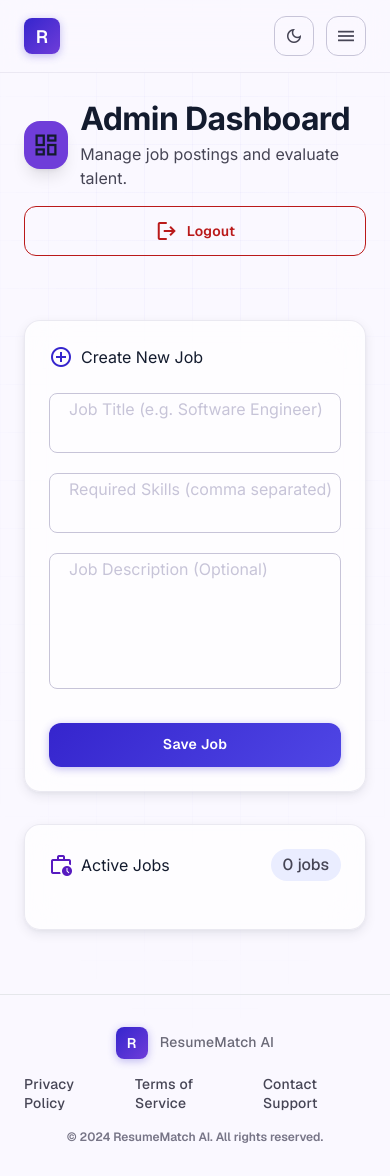
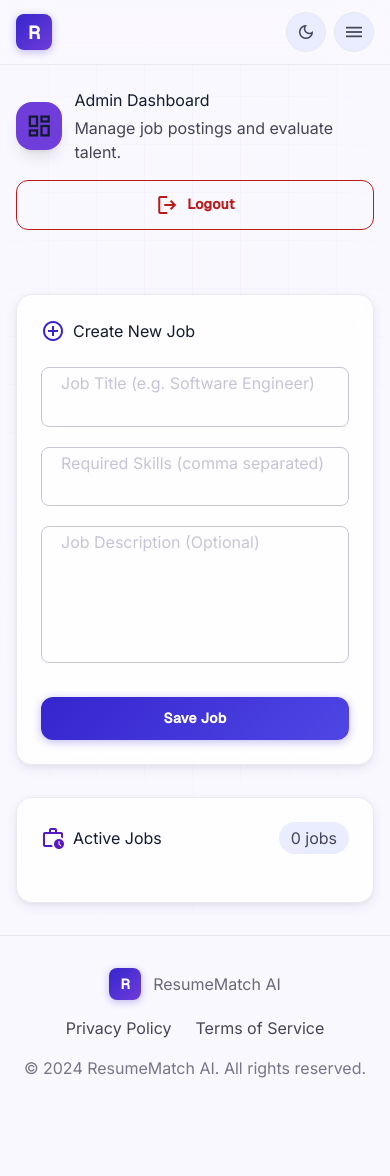
Before and after one commit to Adarsh51/airesume, a Flask app: page /admin in a window 390 px wide. After the commit the page ends 1078 px from the top, so only its background shows below. Run offline with Flask 3, Linux system fonts and the light colour scheme; the visitor is signed in with stand-in values (Sample User, id 1); some libraries are stand-ins or nearby versions.

Commit message:
Fix dark mode toggle, mobile menu, and redesign navbar

```diff
--- a/templates/base.html
+++ b/templates/base.html
@@ -1,10 +1,20 @@
 <!DOCTYPE html>
-<html lang="en" class="">
+<html lang="en">
 <head>
   <meta charset="UTF-8" />
   <meta name="viewport" content="width=device-width, initial-scale=1.0" />
   <meta name="description" content="ResumeMatch AI — AI-powered resume screening and matching system" />
   <title>{% block title %}ResumeMatch AI{% endblock %}</title>
+
+  <!-- Apply dark mode INSTANTLY before anything renders -->
+  <script>
+    (function() {
+      var d = localStorage.getItem('darkMode');
+      if (d === 'true' || (!d && window.matchMedia('(prefers-color-scheme: dark)').matches)) {
+        document.documentElement.classList.add('dark');
+      }
+    })();
+  </script>
 
   <!-- Tailwind CSS -->
   <script src="https://cdn.tailwindcss.com?plugins=forms,container-queries"></script>
@@ -19,103 +29,65 @@
             'error-container': 'var(--error-container)',
             'on-error': 'var(--on-error)',
             'surface': 'var(--surface)',
-            'on-secondary-fixed-variant': 'var(--on-secondary-fixed-variant)',
             'tertiary': 'var(--tertiary)',
             'surface-container-high': 'var(--surface-container-high)',
             'surface-container-lowest': 'var(--surface-container-lowest)',
             'primary': 'var(--primary)',
             'on-tertiary': 'var(--on-tertiary)',
-            'tertiary-fixed': 'var(--tertiary-fixed)',
             'on-surface': 'var(--on-surface)',
             'background': 'var(--background)',
-            'on-secondary-container': 'var(--on-secondary-container)',
-            'tertiary-fixed-dim': 'var(--tertiary-fixed-dim)',
             'surface-dim': 'var(--surface-dim)',
             'surface-tint': 'var(--surface-tint)',
-            'primary-fixed-dim': 'var(--primary-fixed-dim)',
-            'on-primary-container': 'var(--on-primary-container)',
-            'on-primary-fixed': 'var(--on-primary-fixed)',
-            'secondary-fixed-dim': 'var(--secondary-fixed-dim)',
             'on-surface-variant': 'var(--on-surface-variant)',
             'outline': 'var(--outline)',
             'on-secondary': 'var(--on-secondary)',
             'surface-variant': 'var(--surface-variant)',
             'error': 'var(--error)',
-            'on-primary-fixed-variant': 'var(--on-primary-fixed-variant)',
             'surface-container': 'var(--surface-container)',
             'inverse-on-surface': 'var(--inverse-on-surface)',
             'surface-container-low': 'var(--surface-container-low)',
-            'secondary-fixed': 'var(--secondary-fixed)',
-            'primary-fixed': 'var(--primary-fixed)',
             'primary-container': 'var(--primary-container)',
             'on-primary': 'var(--on-primary)',
-            'on-tertiary-fixed-variant': 'var(--on-tertiary-fixed-variant)',
-            'on-background': 'var(--on-background)',
+            'secondary': 'var(--secondary)',
             'secondary-container': 'var(--secondary-container)',
             'on-tertiary-container': 'var(--on-tertiary-container)',
+            'on-primary-container': 'var(--on-primary-container)',
+            'on-secondary-container': 'var(--on-secondary-container)',
+            'on-background': 'var(--on-background)',
+            'outline-variant': 'var(--outline-variant)',
             'on-error-container': 'var(--on-error-container)',
-            'secondary': 'var(--secondary)',
+            'inverse-primary': 'var(--inverse-primary)',
             'surface-container-highest': 'var(--surface-container-highest)',
-            'on-secondary-fixed': 'var(--on-secondary-fixed)',
-            'surface-bright': 'var(--surface-bright)',
-            'on-tertiary-fixed': 'var(--on-tertiary-fixed)',
-            'inverse-primary': 'var(--inverse-primary)',
-            'outline-variant': 'var(--outline-variant)'
-          },
-          borderRadius: {
-            DEFAULT: '0.25rem',
-            lg: '0.5rem',
-            xl: '0.75rem',
-            '2xl': '1rem',
-            full: '9999px'
+            'tertiary-container': 'var(--tertiary-container)',
           },
           spacing: {
-            base: '4px',
-            xs: '0.5rem',
-            gutter: '24px',
-            xl: '4rem',
-            md: '1.5rem',
-            'margin-desktop': '48px',
-            'margin-mobile': '16px',
-            sm: '1rem',
-            lg: '2.5rem'
+            'gutter': 'clamp(1rem, 3vw, 2rem)',
+            'section': 'clamp(3rem, 8vw, 6rem)',
+            'xl': 'clamp(2rem, 5vw, 4rem)',
           },
           fontFamily: {
-            'body-md': ['Inter'],
-            'body-lg': ['Inter'],
-            'headline-md': ['Inter'],
-            display: ['Inter'],
-            'headline-lg': ['Inter'],
-            'headline-lg-mobile': ['Inter'],
-            'label-md': ['Geist'],
-            'label-sm': ['Geist']
+            'display': ['"Inter"', 'sans-serif'],
+            'headline': ['"Inter"', 'sans-serif'],
+            'body': ['"Geist"', '"Inter"', 'sans-serif'],
           },
-          fontSize: {
-            'body-md': ['16px', { lineHeight: '1.6', fontWeight: '400' }],
-            'body-lg': ['18px', { lineHeight: '1.6', fontWeight: '400' }],
-            'headline-md': ['24px', { lineHeight: '1.3', letterSpacing: '-0.01em', fontWeight: '600' }],
-            display: ['48px', { lineHeight: '1.1', letterSpacing: '-0.02em', fontWeight: '700' }],
-            'headline-lg': ['32px', { lineHeight: '1.2', letterSpacing: '-0.02em', fontWeight: '700' }],
-            'headline-lg-mobile': ['24px', { lineHeight: '1.2', letterSpacing: '-0.01em', fontWeight: '700' }],
-            'label-md': ['14px', { lineHeight: '1.4', letterSpacing: '0.02em', fontWeight: '500' }],
-            'label-sm': ['12px', { lineHeight: '1.2', fontWeight: '600' }]
-          }
-        }
-      }
-    }
+          zIndex: {
+            'nav': '40',
+            'overlay': '60',
+            'toast': '70',
+          },
+        },
+      },
+    };
   </script>
 
   <!-- Google Fonts -->
   <link rel="preconnect" href="https://fonts.googleapis.com" />
   <link rel="preconnect" href="https://fonts.gstatic.com" crossorigin />
-  <link href="https://fonts.googleapis.com/css2?family=Inter:wght@400;600;700&display=swap" rel="stylesheet" />
-  <link href="https://fonts.googleapis.com/css2?family=Geist:wght@500;600&display=swap" rel="stylesheet" />
-
-  <!-- Material Symbols -->
+  <link href="https://fonts.googleapis.com/css2?family=Inter:wght@300;400;500;600;700;800&family=Geist:wght@400;500&display=swap" rel="stylesheet" />
   <link rel="stylesheet" href="https://fonts.googleapis.com/css2?family=Material+Symbols+Outlined:opsz,wght,FILL,GRAD@24,400,0,0" />
 
   <!-- Custom Styles -->
-  <link rel="stylesheet" href="{{ url_for('static', filename='css/styles.css') }}?v=2" />
+  <link rel="stylesheet" href="{{ url_for('static', filename='css/styles.css') }}?v=3" />
 
   {% block head %}{% endblock %}
 </head>
@@ -125,7 +97,7 @@
 
   <!-- ==================== HEADER ==================== -->
   <header class="fixed top-0 left-0 right-0 z-nav nav-glass">
-    <nav class="max-w-[1440px] mx-auto w-full px-gutter flex items-center justify-between h-[72px]">
+    <nav class="max-w-[1440px] mx-auto w-full px-gutter flex items-center justify-between h-[64px]">
       <!-- Logo -->
       <a href="{{ url_for('index') }}" class="flex items-center gap-3 no-underline group">
         <div class="logo-icon group-hover:scale-105 transition-transform duration-200">R</div>
@@ -134,22 +106,16 @@
         </span>
       </a>
 
-      <!-- Desktop Navigation -->
-      {% set active_page = active_page|default('home') %}
-      <div class="desktop-nav hidden md:flex items-center gap-1">
-        <a href="{{ url_for('index') }}" class="nav-link {{ 'active' if active_page == 'home' }}">Home</a>
-      </div>
-
       <!-- Right Actions -->
-      <div class="flex items-center gap-3">
+      <div class="flex items-center gap-2">
         <!-- Dark Mode Toggle -->
-        <button id="darkModeToggle" class="btn-icon" aria-label="Toggle dark mode" title="Toggle dark mode">
+        <button id="darkModeToggle" class="w-10 h-10 rounded-full flex items-center justify-center bg-surface-container hover:bg-surface-container-high border border-outline-variant/30 hover:border-primary/50 text-on-surface-variant hover:text-primary transition-all duration-200 cursor-pointer" aria-label="Toggle dark mode" title="Toggle dark mode">
           <span class="material-symbols-outlined dark-icon text-[20px]">dark_mode</span>
-          <span class="material-symbols-outlined light-icon text-[20px] hidden">light_mode</span>
+          <span class="material-symbols-outlined light-icon text-[20px]" style="display:none">light_mode</span>
         </button>
 
         <!-- Mobile Menu Button -->
-        <button id="mobileMenuBtn" class="mobile-menu-btn btn-icon md:hidden !flex" aria-label="Open menu">
+        <button id="mobileMenuBtn" class="w-10 h-10 rounded-full items-center justify-center bg-surface-container hover:bg-surface-container-high border border-outline-variant/30 hover:border-primary/50 text-on-surface-variant hover:text-primary transition-all duration-200 cursor-pointer hidden max-md:flex" aria-label="Open menu">
           <span class="material-symbols-outlined text-[22px]">menu</span>
         </button>
       </div>
@@ -158,14 +124,14 @@
 
   <!-- Mobile Menu Overlay -->
   <div id="mobileMenu" class="mobile-menu z-mobile-menu">
-    <button id="mobileMenuClose" class="absolute top-5 right-5 btn-icon" aria-label="Close menu">
+    <button id="mobileMenuClose" class="absolute top-5 right-5 w-10 h-10 rounded-full flex items-center justify-center bg-surface-container hover:bg-error/10 border border-outline-variant/30 text-on-surface-variant hover:text-error transition-all cursor-pointer" aria-label="Close menu">
       <span class="material-symbols-outlined text-[24px]">close</span>
     </button>
     <a href="{{ url_for('index') }}" class="mobile-menu-link">Home</a>
   </div>
 
   <!-- ==================== MAIN CONTENT ==================== -->
-  <main class="flex-1 relative z-10 pt-[100px] pb-xl px-gutter max-w-[1440px] mx-auto w-full">
+  <main class="flex-1 relative z-10 pt-[88px] pb-xl px-gutter max-w-[1440px] mx-auto w-full">
     {% block content %}{% endblock %}
   </main>
 
@@ -173,31 +139,15 @@
   <footer class="relative z-10 border-t border-outline-variant/30 mt-auto">
     <div class="max-w-[1440px] mx-auto w-full px-gutter py-8">
       <div class="flex flex-col md:flex-row items-center justify-between gap-4">
-        <!-- Brand -->
         <div class="flex items-center gap-3">
           <div class="logo-icon w-8 h-8 text-sm">R</div>
-          <span class="font-label-md text-label-md text-on-surface-variant opacity-80">
-            ResumeMatch AI
-          </span>
+          <span class="font-label-md text-label-md text-on-surface-variant opacity-80">ResumeMatch AI</span>
         </div>
-
-        <!-- Links -->
         <div class="flex items-center gap-6">
-          <a href="#" class="font-label-md text-label-md text-on-surface-variant hover:text-primary transition-colors no-underline">
-            Privacy Policy
-          </a>
-          <a href="#" class="font-label-md text-label-md text-on-surface-variant hover:text-primary transition-colors no-underline">
-            Terms of Service
-          </a>
-          <a href="#" class="font-label-md text-label-md text-on-surface-variant hover:text-primary transition-colors no-underline">
-            Contact Support
-          </a>
+          <a href="#" class="font-label-md text-label-md text-on-surface-variant hover:text-primary transition-colors no-underline">Privacy Policy</a>
+          <a href="#" class="font-label-md text-label-md text-on-surface-variant hover:text-primary transition-colors no-underline">Terms of Service</a>
         </div>
-
-        <!-- Copyright -->
-        <p class="text-label-sm font-label-sm text-outline">
-          &copy; 2024 ResumeMatch AI. All rights reserved.
-        </p>
+        <p class="text-label-sm font-label-sm text-outline">&copy; 2024 ResumeMatch AI. All rights reserved.</p>
       </div>
     </div>
   </footer>
@@ -209,52 +159,49 @@
   <div id="loading-overlay" class="fixed inset-0 bg-black/50 backdrop-blur-sm z-overlay hidden flex items-center justify-center">
     <div class="bg-surface rounded-2xl p-8 flex flex-col items-center gap-4 shadow-2xl scale-in">
       <div class="loading-spinner"></div>
-      <p id="loading-text" class="text-on-surface font-headline-md text-headline-md">
-        Analyzing Resume...
-      </p>
+      <p id="loading-text" class="text-on-surface font-headline-md text-headline-md">Analyzing Resume...</p>
     </div>
   </div>
 
   <!-- ==================== SCRIPTS ==================== -->
   <script>
-    // Dark mode toggle
     (function() {
-      const html = document.documentElement;
-      const toggle = document.getElementById('darkModeToggle');
-      const darkIcon = toggle.querySelector('.dark-icon');
-      const lightIcon = toggle.querySelector('.light-icon');
+      var html = document.documentElement;
+      var toggle = document.getElementById('darkModeToggle');
+      if (!toggle) return;
+      var darkIcon = toggle.querySelector('.dark-icon');
+      var lightIcon = toggle.querySelector('.light-icon');
 
-      // Check saved preference
-      if (localStorage.getItem('darkMode') === 'true' ||
-          (!localStorage.getItem('darkMode') && window.matchMedia('(prefers-color-scheme: dark)').matches)) {
-        html.classList.add('dark');
-        darkIcon.classList.add('hidden');
-        lightIcon.classList.remove('hidden');
+      function syncIcons() {
+        var isDark = html.classList.contains('dark');
+        darkIcon.style.display = isDark ? 'none' : '';
+        lightIcon.style.display = isDark ? '' : 'none';
       }
+      syncIcons();
 
-      toggle.addEventListener('click', () => {
+      toggle.addEventListener('click', function() {
         html.classList.toggle('dark');
-        const isDark = html.classList.contains('dark');
-        localStorage.setItem('darkMode', isDark);
-        darkIcon.classList.toggle('hidden', isDark);
-        lightIcon.classList.toggle('hidden', !isDark);
+        var isDark = html.classList.contains('dark');
+        localStorage.setItem('darkMode', String(isDark));
+        syncIcons();
       });
 
       // Mobile menu
-      const menuBtn = document.getElementById('mobileMenuBtn');
-      const menuClose = document.getElementById('mobileMenuClose');
-      const mobileMenu = document.getElementById('mobileMenu');
+      var menuBtn = document.getElementById('mobileMenuBtn');
+      var menuClose = document.getElementById('mobileMenuClose');
+      var mobileMenu = document.getElementById('mobileMenu');
 
-      if (menuBtn && mobileMenu) {
-        menuBtn.addEventListener('click', () => mobileMenu.classList.add('open'));
-        menuClose.addEventListener('click', () => mobileMenu.classList.remove('open'));
-        mobileMenu.querySelectorAll('a').forEach(link => {
-          link.addEventListener('click', () => mobileMenu.classList.remove('open'));
-        });
+      if (menuBtn && mobileMenu && menuClose) {
+        menuBtn.addEventListener('click', function() { mobileMenu.classList.add('open'); });
+        menuClose.addEventListener('click', function() { mobileMenu.classList.remove('open'); });
+        var links = mobileMenu.querySelectorAll('a');
+        for (var i = 0; i < links.length; i++) {
+          links[i].addEventListener('click', function() { mobileMenu.classList.remove('open'); });
+        }
       }
     })();
   </script>
-  <script src="{{ url_for('static', filename='js/app.js') }}?v=2"></script>
+  <script src="{{ url_for('static', filename='js/app.js') }}?v=3"></script>
   {% block scripts %}{% endblock %}
 </body>
 </html>
```
